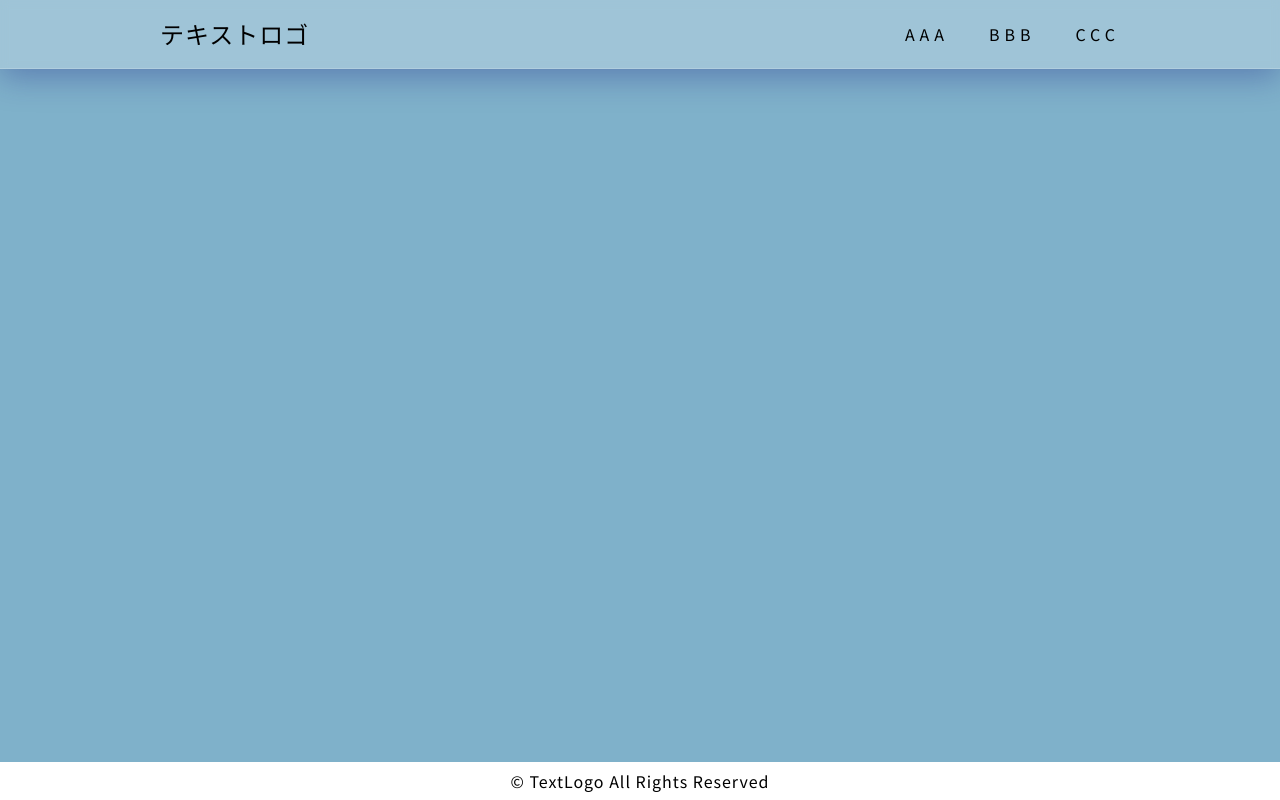
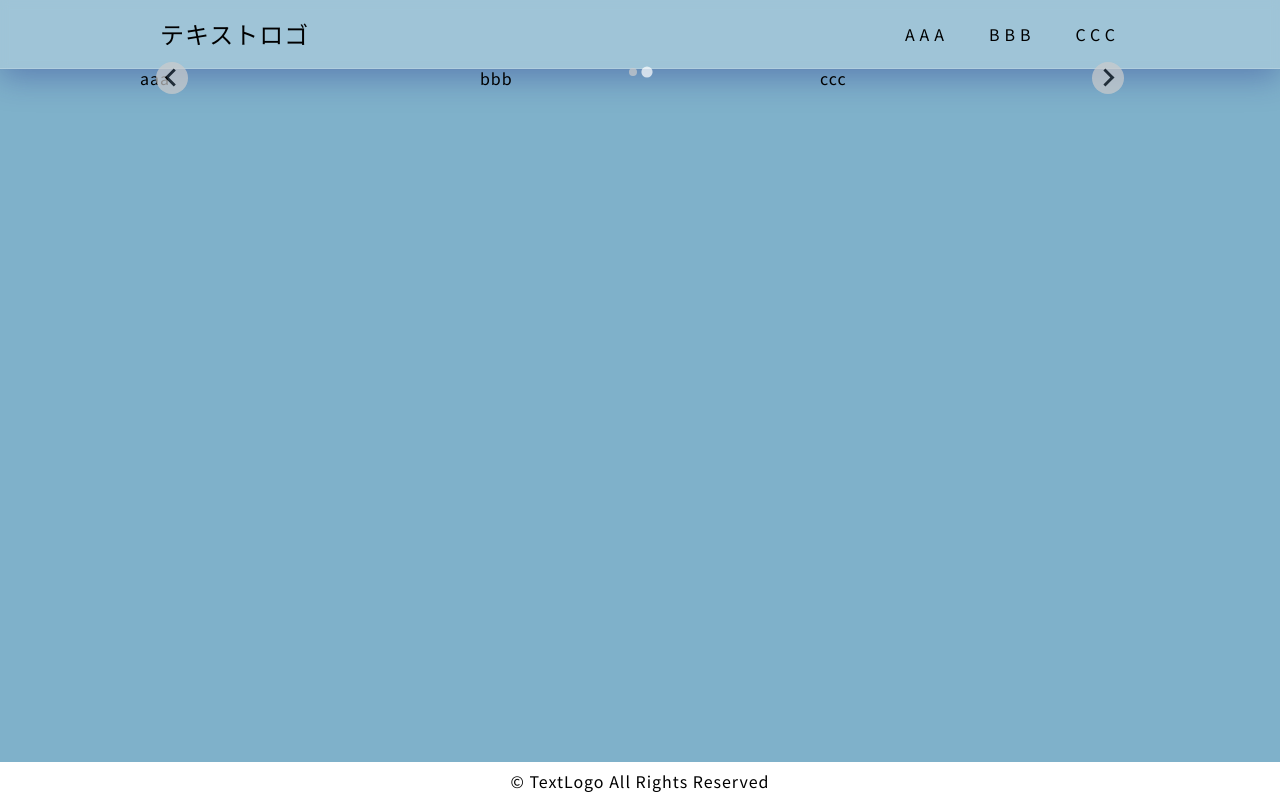
Before and after one commit to sashimi3433/github_A, a plain HTML site: page index.html in a window 1280 px wide. Drawn offline with nearby package versions, Linux system fonts and the light colour scheme; some packages are replaced by stand-ins of ours.

Commit message:
カルーセルの追加

```diff
--- a/index.html
+++ b/index.html
@@ -6,6 +6,7 @@
     <meta name="viewport" content="width=device-width, initial-scale=1.0">
     <title>Document</title>
     <link rel="stylesheet" href="https://cdn.jsdelivr.net/npm/destyle.css@4.0.1/destyle.css">
+    <link rel="stylesheet" href="https://cdn.jsdelivr.net/npm/@splidejs/splide@4.1.4/dist/css/splide.min.css">
     <link rel="stylesheet" href="./static/css/style.css">
     <link rel="stylesheet" href="./static/css/index.css">
 </head>
@@ -27,8 +28,19 @@
         </div>
     </header>
 
-    <main>
-
+    <main class="index">
+        <section class="splide" aria-label="各種情報のカルーセル">
+            <div class="splide__track">
+                <ul class="splide__list">
+                    <li class="splide__slide">aaa</li>
+                    <li class="splide__slide">bbb</li>
+                    <li class="splide__slide">ccc</li>
+                    <li class="splide__slide">aaa</li>
+                    <li class="splide__slide">bbb</li>
+                    <li class="splide__slide">ccc</li>
+                </ul>
+            </div>
+        </section>
     </main>
 
     <footer>
@@ -37,7 +49,9 @@
         </div>
     </footer>
 
+    <script src="https://cdn.jsdelivr.net/npm/@splidejs/splide@4.1.4/dist/js/splide.min.js"></script>
     <script src="./static/js/main.js"></script>
+    <script src="./static/js/index.js"></script>
 </body>
 
 </html>
--- /dev/null
+++ b/static/js/index.js
@@ -0,0 +1,7 @@
+new Splide( '.splide', {
+    type   : 'loop',
+    rewind : true,
+    autoplay : true,
+    perPage : 3,
+    gap : 20,
+} ).mount();
--- a/static/scss/index.scss
+++ b/static/scss/index.scss
@@ -0,0 +1,4 @@
+.index {
+    max-width: 1000px;
+    margin: 0 auto;
+}
```
Also changed, not shown: static/css/index.css.
